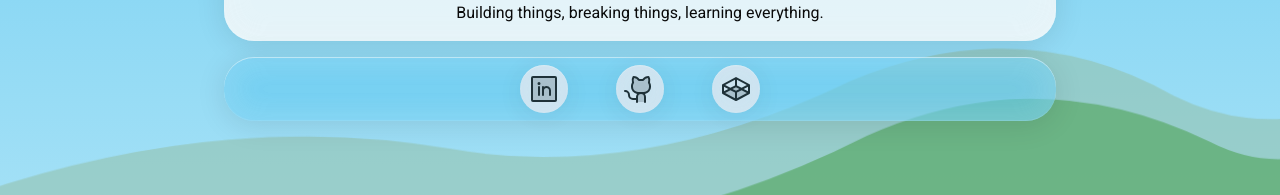
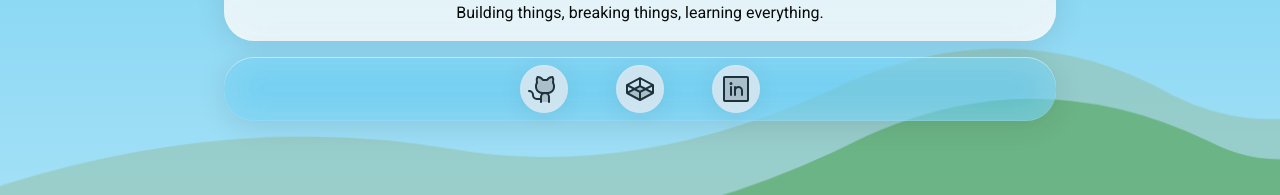
Before and after one commit to vtlanglois/portfolio-v2, a Next.js app: page / in a window 1280 px wide. Shown: the part 409-604 px from the top of the page. Built offline with nearby package versions, Linux system fonts and the light colour scheme.

Commit message:
style: switched ext link order

```diff
--- a/src/components/sections/HomeHero/index.tsx
+++ b/src/components/sections/HomeHero/index.tsx
@@ -128,19 +128,6 @@ export default function Hero() {
 
           <Card size="small" variation="interface">
             <div className="flex flex-row gap-6 lg:gap-12 justify-center items-center flex-wrap">
-              <Orb
-                tag="a"
-                href={LINKEDIN_URL}
-                target="_blank"
-                rel="noopener noreferrer"
-                className="dark:bg-slate-600 bg-slate-200 hover:bg-blue-800 hover:text-slate-50"
-                title="Link to Vincent Langlois's LinkedIn profile (opens in new tab)"
-              >
-                <LinkedinLogoIcon
-                  size={32}
-                  weight="duotone"
-                />
-              </Orb>
               <GitHubLink
                 href={GITHUB_URL}
                 alt="Link to Vincent Langlois's GitHub profile (opens in new tab)"
@@ -153,10 +140,17 @@ export default function Hero() {
                 className="dark:bg-slate-600 bg-slate-200 hover:bg-gray-900 hover:text-slate-50"
                 title="Link to Vincent Langlois's Codepen profile (opens in new tab)"
               >
-                <CodepenLogoIcon
-                  size={32}
-                  weight="duotone"
-                />
+                <CodepenLogoIcon size={32} weight="duotone" />
+              </Orb>
+              <Orb
+                tag="a"
+                href={LINKEDIN_URL}
+                target="_blank"
+                rel="noopener noreferrer"
+                className="dark:bg-slate-600 bg-slate-200 hover:bg-blue-800 hover:text-slate-50"
+                title="Link to Vincent Langlois's LinkedIn profile (opens in new tab)"
+              >
+                <LinkedinLogoIcon size={32} weight="duotone" />
               </Orb>
             </div>
           </Card>
```
